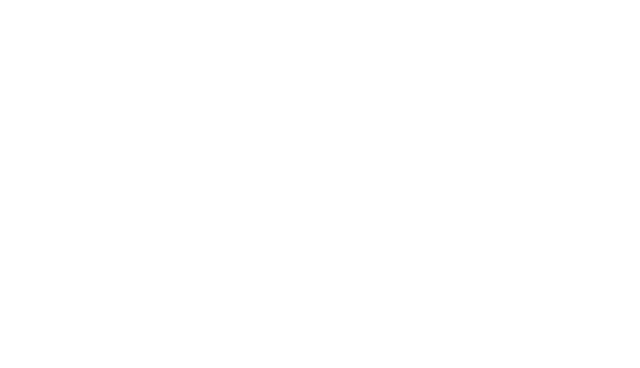
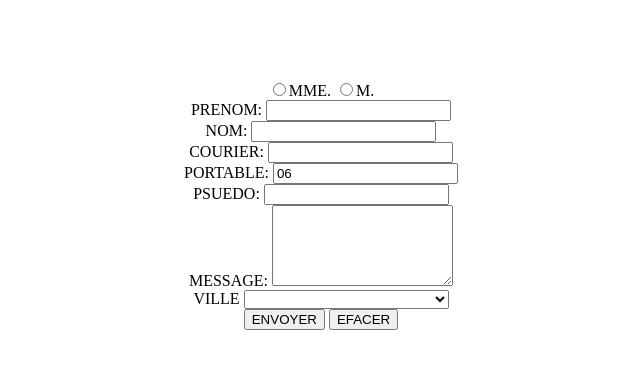
Before and after one commit to GulnurTaskin/html_ilkWebSayfam, a plain HTML site: page test.html in a window 1280 px wide. Shown: the whole page, without its empty margins (319-959 px from the left). Drawn offline with Linux system fonts and the light colour scheme.

Commit message:
html bitti

```diff
--- a/test.html
+++ b/test.html
@@ -0,0 +1,128 @@
+<!DOCTYPE html>
+<html lang="en">
+<head>
+    <meta charset="UTF-8">
+    <meta name="viewport" content="width=device-width, initial-scale=1.0">
+    <title>Document</title>
+</head>
+<body>
+<center><br><br><br>
+
+<form action=""><br>
+<input type="radio" name="" id="">MME.
+<input type="radio" name="" id="">M. <br>
+<label for=""> PRENOM: </label>
+<input type="text" name="" id=""><br>
+<label for=""> NOM: </label>
+<input type="text" name="" id=""><br>
+<label for=""> COURIER: </label>
+<input type="email" name="" id=""><br>
+<label for=""> PORTABLE: </label>
+<input type="tel" name="" id="" value="06"><br>
+<label for=""> PSUEDO: </label>
+<input type="password" name="" id=""><br>
+<label for=""> MESSAGE: </label>
+<textarea name="message" rows="5"></textarea> <br>
+
+
+
+
+
+<!--Acilir menuden veri sectirmek islemi-->
+<label for=""> VILLE </label>
+<select name="VILLE" id="">
+<Option value="">         </Option>
+<option value="">PARIS</option>
+<option value="">MARSEILLE</option>
+<option value="">LYON</option>
+<option value="">TOULOUSE</option>
+<option value="">NICE</option>
+<option value="">NANTES</option>
+<option value="">MONTPELIER</option>
+<option value="">STRASBOURG</option>
+<option value="">BORDEAUX</option>
+<option value="">LILLE</option>
+<option value="">RENNES</option>
+<option value="">REIMS</option>
+<option value="">SAINT-ETIENNE</option>
+<option value="">TOULON</option>
+<option value="">LE HAVRE</option>
+<option value="">GRENOBLE</option>
+<option value="">DIJON</option>
+<option value="">ANGERS</option>
+<option value="">NIMES</option>
+<option value="">SAINT-DENIS</option>
+<option value="">VILLEURBANNE</option>
+<option value="">CLERMONT-FERRAND</option>
+<option value="">LE MANS</option>
+<option value="">AIX-EN-PROVANCE</option>
+<option value="">BREST</option>
+<option value="">TOURS</option>
+<option value="">AMIENS</option>
+<option value="">LIMOGES</option>
+<option value="">ANNECY</option>
+<option value="">PERPIGNAN</option>
+<option value="">BOULOGNE-BILLANCOURT</option>
+<option value="">ORLEANS</option>
+<option value="">METZ</option>
+<option value="">BESANCON</option>
+<option value="">SAINT-DENIS</option>
+<option value="">ARGENTEUIL</option>
+<option value="">ROUEN</option>
+<option value="">MONTREUIL</option>
+<option value="">MULHOUSE</option>
+<option value="">CAEN</option>
+<option value="">SAINT-PAUL</option>
+<option value="">NANCY</option>
+<option value="">TOURCOING</option>
+<option value="">ROUBAIX</option>
+<option value="">NANTERRE</option>
+<option value="">VITRY-SUR-SEINE</option>
+<option value="">AVIGNON</option>
+<option value="">CRETEIL</option>
+<option value="">POITIERS</option>
+<option value="">DUNKERQUE</option>
+<option value="">AUBERVILLIERS</option>
+<option value="">VERSAILLES</option>
+<option value="">AULNAY-SOUS-BOIS</option>
+<option value="">ASNIERS-SUR-SEINE</option>
+<option value="">COLOMBES</option>
+<option value="">SAINT-PIERRE</option>
+<option value="">COURBEVOIE</option>
+<option value="">FORT-DE-FRANCE</option>
+<option value="">CHERBOURG-EN-COTENTIN</option>
+<option value="">LE TAMPON</option>
+<option value="">RUEIL-MALMAISON</option>
+<option value="">CHAMPIGNY-SUR-MARNE</option>
+<option value="">BEZIERS</option>
+<option value="">PAU</option>
+<option value="">LA ROCHELLE</option>
+<option value="">SAINT-MAUR-DES-FOSSES</option>
+<option value="">CALAIS</option>
+<option value="">CANNES</option>
+<option value="">ANTIBES</option>
+<option value="">DRANCY</option>
+<option value="">AJACCIO</option>
+<option value="">MERIGNAC</option>
+<option value="">SAINT-NAZAIRE</option>
+<option value="">COLMAR</option>
+<option value="">ISSY-LES-MOULINEAUX</option>
+</select><br>
+<input type="button" value="ENVOYER"> <input type="reset" value="EFACER"><br>
+
+
+
+
+
+
+
+</form>
+
+
+
+
+
+
+</center>
+</body>
+</html>
```
Also changed, not shown: contact.html (+2 -2 lines), index.html (+1 -1 lines), resume.html (+15 -4 lines).
